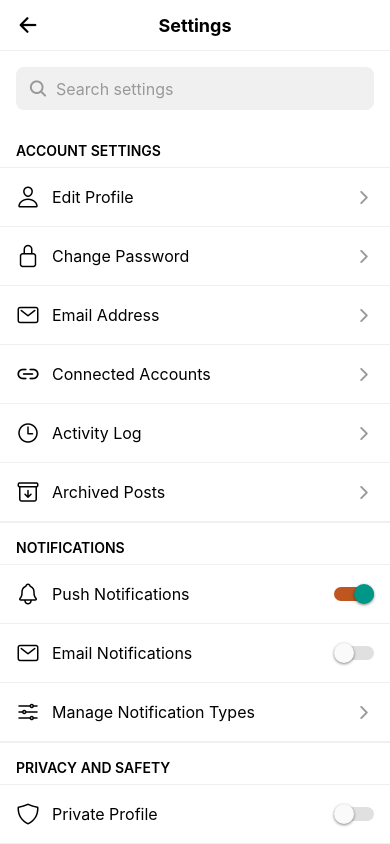
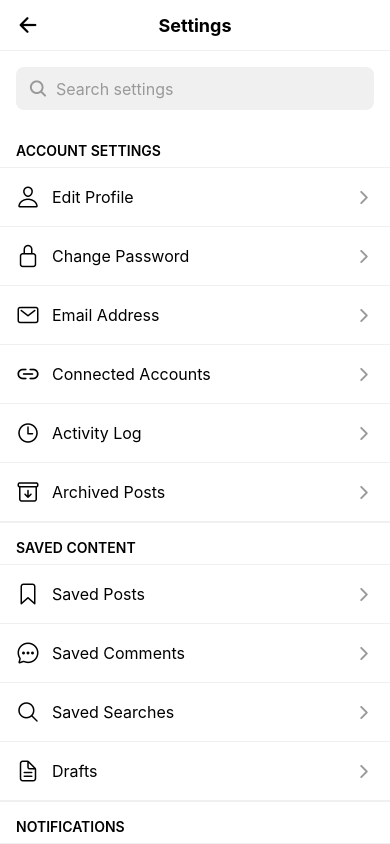
Before and after one commit to sotsnetwork/gobia, a React Native app: screen /Settings in a window 390 px wide. Built offline with nearby package versions, Linux system fonts and the light colour scheme.

Commit message:
Update SettingsScreen.tsx

```diff
--- a/src/screens/SettingsScreen.tsx
+++ b/src/screens/SettingsScreen.tsx
@@ -110,7 +110,7 @@ export default function SettingsScreen() {
           />
         </View>
 
-        {shouldShowSection(['Edit Profile', 'Change Password', 'Email Address', 'Connected Accounts', 'Activity Log', 'Archived Posts']) && (
+        {shouldShowSection(['Edit Profile', 'Change Password', 'Email Address', 'Connected Accounts', 'Activity Log', 'Archived Posts', 'Saved Posts', 'Saved Comments']) && (
           <>
             <Text style={styles.sectionTitle}>Account Settings</Text>
             <View style={styles.section}>
@@ -120,6 +120,18 @@ export default function SettingsScreen() {
           <SettingItem icon="link-outline" title="Connected Accounts" onPress={() => navigation.navigate('ConnectedAccounts')} />
           <SettingItem icon="time-outline" title="Activity Log" onPress={() => navigation.navigate('ActivityLog')} />
           <SettingItem icon="archive-outline" title="Archived Posts" onPress={() => navigation.navigate('ArchivedPosts')} />
+        </View>
+          </>
+        )}
+
+        {shouldShowSection(['Saved Posts', 'Saved Comments', 'Saved Searches', 'Drafts']) && (
+          <>
+            <Text style={styles.sectionTitle}>Saved Content</Text>
+            <View style={styles.section}>
+          <SettingItem icon="bookmark-outline" title="Saved Posts" onPress={() => navigation.navigate('SavedPosts')} />
+          <SettingItem icon="chatbubble-ellipses-outline" title="Saved Comments" onPress={() => navigation.navigate('SavedComments')} />
+          <SettingItem icon="search-outline" title="Saved Searches" onPress={() => navigation.navigate('SavedSearches')} />
+          <SettingItem icon="document-text-outline" title="Drafts" onPress={() => navigation.navigate('Drafts')} />
         </View>
           </>
         )}
```
